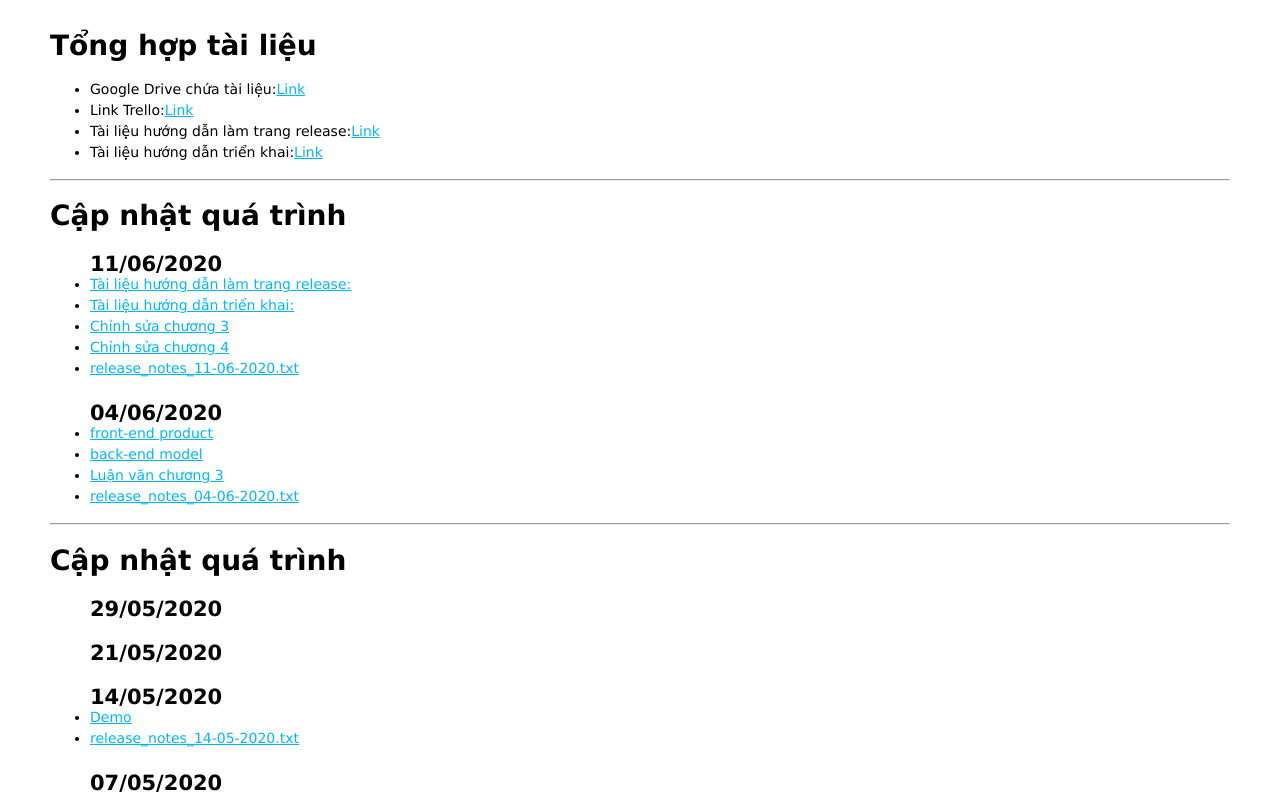
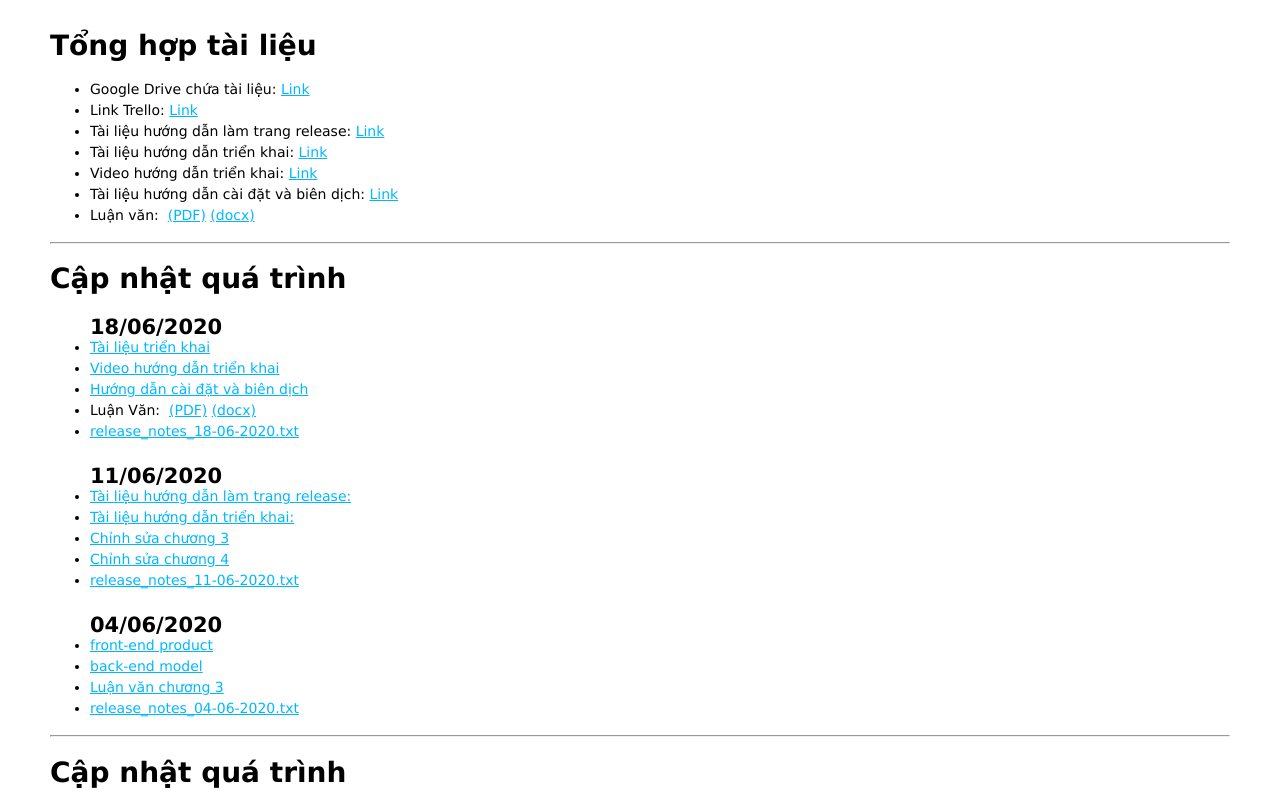
Before and after one commit to tientruongphamnhat/releasePlan, a React (Create React App) app: page / in a window 1280 px wide. Shown: the top 795 px of the page. Built offline with nearby package versions, Linux system fonts and the light colour scheme.

Commit message:
update 18/06/2020

```diff
--- a/src/App.js
+++ b/src/App.js
@@ -12,7 +12,7 @@ class App extends React.Component {
         <ul>
           <li>
             <p>
-              Google Drive chứa tài liệu:
+              Google Drive chứa tài liệu:&nbsp;
               <a href="https://drive.google.com/open?id=1UpzHgrxSpEU6TCgFCcNVF-U9HrBprhhW">
                 Link
               </a>
@@ -21,13 +21,13 @@ class App extends React.Component {
 
           <li>
             <p>
-              Link Trello:
+              Link Trello:&nbsp;
               <a href="https://trello.com/b/gf3ITn1K/kltn">Link</a>
             </p>
           </li>
           <li>
             <p>
-              Tài liệu hướng dẫn làm trang release:
+              Tài liệu hướng dẫn làm trang release:&nbsp;
               <a href="https://drive.google.com/uc?export=download&id=12psmK_rvbiL7BcdhxCYuFF_qOkgsBhrO">
                 Link
               </a>
@@ -35,9 +35,35 @@ class App extends React.Component {
           </li>
           <li>
             <p>
-              Tài liệu hướng dẫn triển khai:
-              <a href="https://drive.google.com/uc?export=download&id=1nXQwzw8diZ4FHi9PT5jyc9Rf0wJsondU">
+              Tài liệu hướng dẫn triển khai:&nbsp;
+              <a href="https://drive.google.com/uc?export=download&id=1cSnJQEF1pPgUlSp7Zq7Asnbhb7eF3ivi">
                 Link
+              </a>
+            </p>
+          </li>
+          <li>
+            <p>
+              Video hướng dẫn triển khai:&nbsp;
+              <a href="https://youtu.be/MA_V6nNoaXg">Link</a>
+            </p>
+          </li>
+          <li>
+            <p>
+              Tài liệu hướng dẫn cài đặt và biên dịch:&nbsp;
+              <a href="https://drive.google.com/uc?export=download&id=1iGkdWaH9YP7dPdQveMzOUnQ8NYY1EH2D">
+                Link
+              </a>
+            </p>
+          </li>
+          <li>
+            <p>
+              Luận văn: &nbsp;
+              <a href="https://drive.google.com/uc?export=download&id=1GX38w1O9ahHG5S7lU-IfLoiW1kuNHFUY">
+                (PDF)
+              </a>
+              &nbsp;
+              <a href="https://drive.google.com/uc?export=download&id=17drdyB-sXPTg0U1WuUoZv3P--vr49Ccg">
+                (docx)
               </a>
             </p>
           </li>
@@ -46,6 +72,46 @@ class App extends React.Component {
 
         <h1>Cập nhật quá trình</h1>
         <ul>
+          <h2>18/06/2020</h2>
+          <li>
+            <p>
+              <a href="https://drive.google.com/uc?export=download&id=1cSnJQEF1pPgUlSp7Zq7Asnbhb7eF3ivi">
+                Tài liệu triển khai
+              </a>
+            </p>
+          </li>
+          <li>
+            <p>
+              <a href="https://youtu.be/MA_V6nNoaXg">
+                Video hướng dẫn triển khai
+              </a>
+            </p>
+          </li>
+          <li>
+            <p>
+              <a href="https://drive.google.com/uc?export=download&id=1iGkdWaH9YP7dPdQveMzOUnQ8NYY1EH2D">
+                Hướng dẫn cài đặt và biên dịch
+              </a>
+            </p>
+          </li>
+          <li>
+            <p>
+              Luận Văn: &nbsp;
+              <a href="https://drive.google.com/uc?export=download&id=1GX38w1O9ahHG5S7lU-IfLoiW1kuNHFUY">
+                (PDF)
+              </a>
+              &nbsp;
+              <a href="https://drive.google.com/uc?export=download&id=17drdyB-sXPTg0U1WuUoZv3P--vr49Ccg">
+                (docx)
+              </a>
+            </p>
+          </li>
+          <li>
+            <Link to="/Release_notes_18-06-2020.txt">
+              release_notes_18-06-2020.txt
+            </Link>
+          </li>
+
           <h2>11/06/2020</h2>
           <li>
             <p>
@@ -56,7 +122,7 @@ class App extends React.Component {
           </li>
           <li>
             <p>
-              <a href="https://drive.google.com/uc?export=download&id=1nXQwzw8diZ4FHi9PT5jyc9Rf0wJsondU">
+              <a href="https://drive.google.com/uc?export=download&id=1cSnJQEF1pPgUlSp7Zq7Asnbhb7eF3ivi">
                 Tài liệu hướng dẫn triển khai:
               </a>
             </p>
--- a/src/index.js
+++ b/src/index.js
@@ -16,6 +16,7 @@ import Release0705 from './release-note/release-note-07-05';
 import Release1405 from './release-note/release-note-14-05';
 import Release0406 from './release-note/release-note-04-06';
 import Release1106 from './release-note/release-note-11-06';
+import Release1806 from './release-note/release-note-18-06';
 import * as serviceWorker from './serviceWorker';
 
 ReactDOM.render(
@@ -57,6 +58,9 @@ ReactDOM.render(
       <Route path="/Release_notes_11-06-2020.txt">
         <Release1106 />
       </Route>
+      <Route path="/Release_notes_18-06-2020.txt">
+        <Release1806 />
+      </Route>
     </Switch>
   </Router>,
   document.getElementById('root')
--- /dev/null
+++ b/src/release-note/release-note-18-06.js
@@ -0,0 +1,18 @@
+import React from 'react';
+import '../App.css';
+
+class Release1806 extends React.Component {
+  render() {
+    return (
+      <>
+        <ul>
+          <li>Hoàn thành tài liệu và video triển khai</li>
+          <li>Hoàn thành tài liệu hướng dẫn cài đặt và biên dịch</li>
+          <li>Hoàn thành viết luận văn </li>
+        </ul>
+      </>
+    );
+  }
+}
+
+export default Release1806;
```
